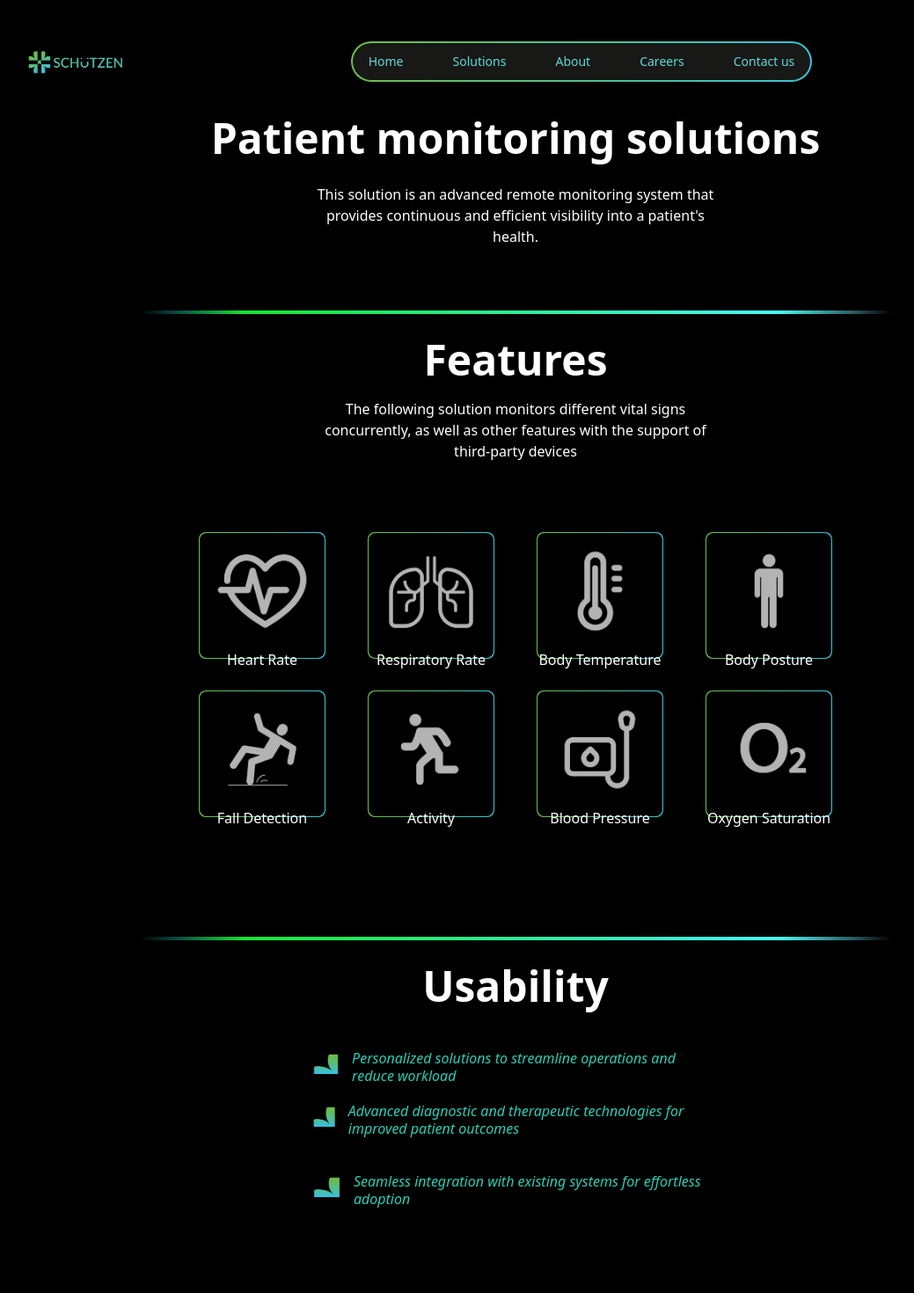
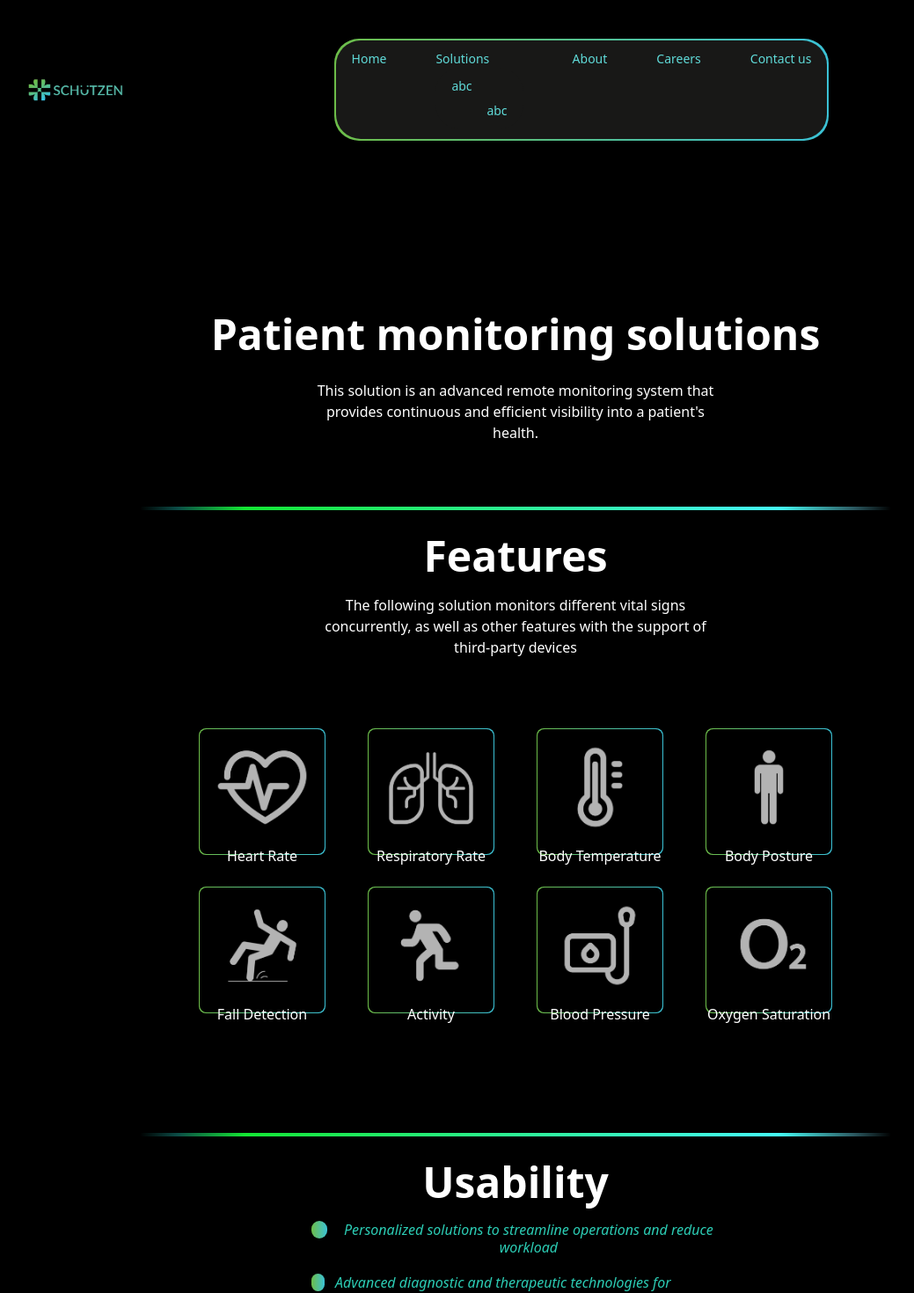
Before and after one commit to akhilr22/schutzen, a Next.js app: page /solutions in a window 1280 px wide. Shown: the top 1470 px of the page at 88% size, without its empty margins (54-1093 px from the left). Built offline with nearby package versions, Linux system fonts and the light colour scheme.

Commit message:
changes 26/12

```diff
--- a/src/app/contact-us/page.tsx
+++ b/src/app/contact-us/page.tsx
@@ -46,25 +46,7 @@ const Page = () => {
                   demo
                 </span>
               </p>
-             </div>
-              {/* <div className="xl:my-8 my-3">
-                <ReqDemoBtn show={true} />
-              </div> */}
-            </div>
-          </div>
-        </div>
-      </div>
-
-      <div className="md:flex justify-between mx-10 mt-8 xl:my-14 xl:mx-40  items-center   ">
-        <div className="  w-2/3 md:w-1/2 h-full  mx-auto my-5 xl:px-8 text-start">
-          <h1 className="text-[16px] md:text-2xl xl:text-5xl text-center md:text-start">
-            Feel free to reach out to us using any of these methods. Our team is always available to offer personalized
-            support and guidance.
-          </h1>
-        </div>
-        <div className="stripe_line_vertical hidden md:block w-full h-[1px] md:w-[1px]  md:min-h-96"></div>
-        <div className="stripe_line md:hidden w-full h-[1px] md:w-[1px]  md:min-h-96"></div>
-        <div className="xl:w-1/2  h-36 px-1  xl:px-8 flex flex-col items-center justify-center gap-4">
+              {/* <div className="xl:w-1/2  h-36 px-1  xl:px-8 flex flex-col items-center justify-center gap-4"> */}
           {/* Email */}
           <div
             className=" w-full xl:w-4/5 sm:h-11 p-[1px] bg-gradient-to-r from-[#6dbd49] to-[#3bc2d6] rounded-full scroll_animate"
@@ -86,7 +68,26 @@ const Page = () => {
               <span className="text-xl md:text-[18px] xl:text-3xl text-white">+91 9025250901</span>
             </div>
           </div>
+        {/* </div> */}
+             </div>
+              {/* <div className="xl:my-8 my-3">
+                <ReqDemoBtn show={true} />
+              </div> */}
+            </div>
+          </div>
         </div>
+      </div>
+
+      <div className="md:flex justify-between mx-10 mt-8 xl:my-14 xl:mx-40  items-center   ">
+        {/* <div className="  w-2/3 md:w-1/2 h-full  mx-auto my-5 xl:px-8 text-start">
+          <h1 className="text-[16px] md:text-2xl xl:text-5xl text-center md:text-start">
+            Feel free to reach out to us using any of these methods. Our team is always available to offer personalized
+            support and guidance.
+          </h1>
+        </div> */}
+        {/* <div className="stripe_line_vertical hidden md:block w-full h-[1px] md:w-[1px]  md:min-h-96"></div> */}
+        {/* <div className="stripe_line md:hidden w-full h-[1px] md:w-[1px]  md:min-h-96"></div> */}
+
       </div>
 
       <div className="flex mx-auto justify-center w-4/5 md:w-5/12 ">
--- a/src/app/solutions/page.tsx
+++ b/src/app/solutions/page.tsx
@@ -8,8 +8,8 @@ import homeContent1 from "@/app/assets/hompage-content1.png";
 import Image from "next/image";
 // import homeContent2 from "@/app/asse/ts/hompage-content2.png";
 // import bg from "@/app/assets/aboutUs_bg.png";
-// import bg2 from "@/app/assets/aboutBg-2.png";
-import boxIcon from "@/app/assets/box-cornner.png";
+//  import bg2 from "@/app/assets/aboutBg-2.png";
+// import boxIcon from "@/app/assets/box-cornner.png";
 import heartRate from "@/app/assets/heartRate.png";
 import respiratoryRate from "@/app/assets/respiratoryRate.png";
 import bodyTemperature from "@/app/assets/bodyTemperature.png";
@@ -25,7 +25,7 @@ import oxygenSaturation from "@/app/assets/oxygenSaturation.png";
 
 export default function page() {
   return (
-    <div className="{my-40}">
+    <div className="my-40">
       <div className="text-center justify-center scroll_animate overflow-x-hidden">
         <h1 className="font-bold text-2xl my-5 mx-2 sm:text-3xl md:text-4xl xl:text-5xl py-2" data-aos="zoom-in-up">
           Patient monitoring solutions
@@ -402,33 +402,35 @@ export default function page() {
           Usability
         </h1>
         <div className="mx-auto text-center md:w-2/5 mt-3 px-6" data-aos="zoom-in-up">
-          <ul>
-            <div className="flex justify-around text-start mt-10">
+        <ul className=" items-start m-0">
+            <li>
+              {" "}
+              <div className="">
                 {" "}
                 <div className="italic text-sm md:text-[16px] text-[#2ccdb5] flex">
-                <Image src={boxIcon} alt="boxImg" className="w-10 h-10 pb-3 mr-3" />
+                  {/* < src={boxIcon} alt="boxImg" className="w-10 h-10 pb-3 mr-3" />
+                   */}
+                  <div className="bg-gradient-to-r from-[#6dbd49] to-[#3bc2d6] w-5 h-5 rounded-full mr-3"></div>
                   <span>Personalized solutions to streamline operations and reduce workload</span>{" "}
                 </div>
-
               </div>
-
-            <div className="flex justify-center text-start ">
+            </li>
+            <li>
                 {" "}
-              <div className=" italic text-sm md:text-[16px] text-[#2ccdb5] flex my-5">
-                <Image src={boxIcon} alt="boxImg" className="w-10 h-10 pb-3 mr-3" />
+                <div className=" italic text-sm md:text-[16px] text-[#2ccdb5] flex my-5 text-start">
+                  <div className="bg-gradient-to-r from-[#6dbd49] to-[#3bc2d6] w-5 h-5 rounded-full mr-3 "></div>
                   <span>Advanced diagnostic and therapeutic technologies for improved patient outcomes</span>{" "}
                 </div>
-            </div>
-
-            <div className="flex justify-around text-start ">
+            </li>
+            <li>
+              <div className=" ">
                 {" "}
-
                 <div className="italic text-sm md:text-[16px] text-[#2ccdb5] flex my-5">
-                <Image src={boxIcon} alt="boxImg" className="w-10 h-10 pb-3 mr-3" />
+                  <div className="bg-gradient-to-r from-[#6dbd49] to-[#3bc2d6] w-5 h-5 rounded-full mr-3"></div>
                   <span>Seamless integration with existing systems for effortless adoption</span>{" "}
                 </div>
               </div>
-
+            </li>
           </ul>
         </div>
 
--- a/src/components/_partials/navbar/Navbar.tsx
+++ b/src/components/_partials/navbar/Navbar.tsx
@@ -42,7 +42,17 @@ export default function Navbar() {
                 <span>Home</span>
               </li>
               <li onClick={()=> redirect('/solutions')}>
-                <span>Solutions</span>
+                <div>
+                  <span>Solutions</span>
+                  <div>
+                      <ul className="flex flex-col">
+                    <li>abc</li>
+                    <li>abc</li>
+                  </ul>
+                  </div>
+
+                </div>
+
               </li>
               <li onClick={()=> redirect('/about')}>
                 <span>About</span>
```
Lines whose indentation alone changed are shown as unchanged.
